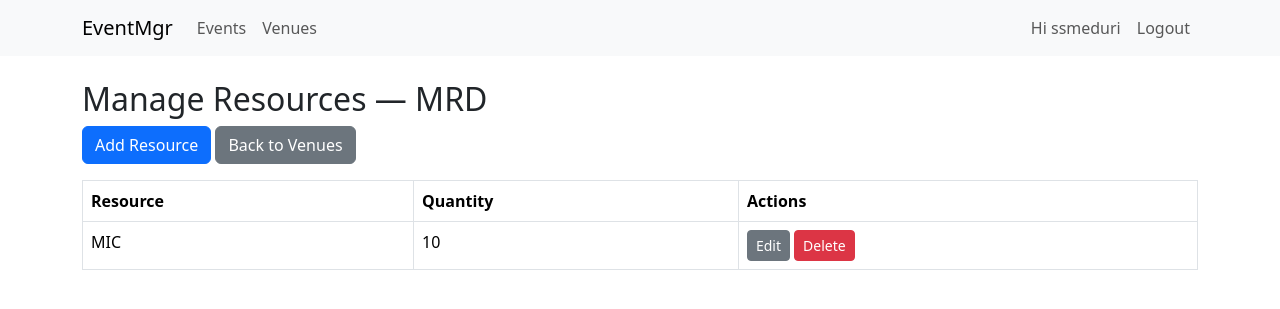
After one commit to Gitmama123/EventManagement, a Flask app: page /venue/1/resources in a window 1280 px wide. The commit adds this page. Shown: the top 309 px of the page. Run offline with Flask 3, Linux system fonts and the light colour scheme; a user stored in the database is signed in.

Commit message:
Add venue resource management with full CRUD and UI integration
Implemented complete resource management under Venue Management.

- Added Resource model and database relationship to Venue
- Added ResourceForm to handle input validation
- Added CRUD routes for adding, editing, and deleting resources
- Added "Manage Resources" UI button in venues list
- Created templates for listing and editing venue resources
- Integrated Bootstrap styling and validation messages

This update completes structured resource handling for each venue.

```diff
--- a/app/routes.py
+++ b/app/routes.py
@@ -1,6 +1,6 @@
 from flask import Blueprint, render_template, redirect, url_for, request, flash
 from flask_login import login_required, current_user
-from .models import Venue, Event
+from .models import Venue, Event, Resource
 from . import db
 from datetime import datetime
 
@@ -31,7 +31,7 @@ def add_venue():
     from .forms import VenueForm
     form = VenueForm()
     if form.validate_on_submit():
-        v = Venue(name=form.name.data.strip(), capacity=form.capacity.data, resources=form.resources.data)
+        v = Venue(name=form.name.data.strip(), capacity=form.capacity.data)
         db.session.add(v)
         db.session.commit()
         flash("Venue added", "success")
@@ -47,7 +47,6 @@ def edit_venue(venue_id):
     if form.validate_on_submit():
         v.name = form.name.data.strip()
         v.capacity = form.capacity.data
-        v.resources = form.resources.data
         db.session.commit()
         flash("Venue updated", "success")
         return redirect(url_for('main.list_venues'))
@@ -57,7 +56,7 @@ def edit_venue(venue_id):
 @login_required
 def delete_venue(venue_id):
     v = Venue.query.get_or_404(venue_id)
-    # Prevent deletion if there are associated events (safer)
+    # Prevent deletion if there are associated events
     if v.events:
         flash("Cannot delete venue with existing events. Delete its events first.", "danger")
         return redirect(url_for('main.list_venues'))
@@ -65,6 +64,51 @@ def delete_venue(venue_id):
     db.session.commit()
     flash("Venue deleted.", "info")
     return redirect(url_for('main.list_venues'))
+
+# ----------------- RESOURCE ROUTES -----------------
+@main_bp.route('/venue/<int:venue_id>/resources')
+@login_required
+def manage_resources(venue_id):
+    venue = Venue.query.get_or_404(venue_id)
+    return render_template('venues/resources.html', venue=venue)
+
+@main_bp.route('/venue/<int:venue_id>/resource/add', methods=['GET','POST'])
+@login_required
+def add_resource(venue_id):
+    venue = Venue.query.get_or_404(venue_id)
+    from .forms import ResourceForm
+    form = ResourceForm()
+    if form.validate_on_submit():
+        res = Resource(name=form.name.data.strip(), quantity=form.quantity.data, venue_id=venue_id)
+        db.session.add(res)
+        db.session.commit()
+        flash("Resource added", "success")
+        return redirect(url_for('main.manage_resources', venue_id=venue_id))
+    return render_template('venues/resource_add_edit.html', form=form, action="Add", venue=venue)
+
+@main_bp.route('/resource/<int:res_id>/edit', methods=['GET','POST'])
+@login_required
+def edit_resource(res_id):
+    res = Resource.query.get_or_404(res_id)
+    from .forms import ResourceForm
+    form = ResourceForm(obj=res)
+    if form.validate_on_submit():
+        res.name = form.name.data.strip()
+        res.quantity = form.quantity.data
+        db.session.commit()
+        flash("Resource updated", "success")
+        return redirect(url_for('main.manage_resources', venue_id=res.venue_id))
+    return render_template('venues/resource_add_edit.html', form=form, action="Edit", venue=res.venue)
+
+@main_bp.route('/resource/<int:res_id>/delete', methods=['POST'])
+@login_required
+def delete_resource(res_id):
+    res = Resource.query.get_or_404(res_id)
+    venue_id = res.venue_id
+    db.session.delete(res)
+    db.session.commit()
+    flash("Resource deleted", "info")
+    return redirect(url_for('main.manage_resources', venue_id=venue_id))
 
 # ----------------- EVENT ROUTES -----------------
 @main_bp.route('/events')
--- a/app/templates/auth/login.html
+++ b/app/templates/auth/login.html
@@ -2,9 +2,9 @@
 {% block content %}
 <h2>Login</h2>
 <form method="POST">
-  <div class="mb-3"><input class="form-control" name="username" placeholder="Username"></div>
-  <div class="mb-3"><input class="form-control" type="password" name="password" placeholder="Password"></div>
+  <div class="mb-3"><input class="form-control" name="username" placeholder="Username" required></div>
+  <div class="mb-3"><input class="form-control" type="password" name="password" placeholder="Password" required></div>
   <button class="btn btn-primary">Login</button>
-  <a href="{{ url_for('auth.register') }}">Register</a>
+  <a class="btn btn-link" href="{{ url_for('auth.register') }}">Register</a>
 </form>
 {% endblock %}
--- a/app/templates/auth/register.html
+++ b/app/templates/auth/register.html
@@ -2,8 +2,9 @@
 {% block content %}
 <h2>Register</h2>
 <form method="POST">
-  <div class="mb-3"><input class="form-control" name="username" placeholder="Username"></div>
-  <div class="mb-3"><input class="form-control" type="password" name="password" placeholder="Password"></div>
+  <div class="mb-3"><input class="form-control" name="username" placeholder="Username" required></div>
+  <div class="mb-3"><input class="form-control" type="password" name="password" placeholder="Password" required></div>
   <button class="btn btn-success">Sign Up</button>
+  <a class="btn btn-link" href="{{ url_for('auth.login') }}">Back to Login</a>
 </form>
 {% endblock %}
--- a/app/templates/base.html
+++ b/app/templates/base.html
@@ -3,58 +3,31 @@
 <head>
     <meta charset="utf-8">
     <meta name="viewport" content="width=device-width, initial-scale=1">
-
     <title>Event Manager</title>
-
-    <!-- Bootstrap -->
     <link href="https://cdn.jsdelivr.net/npm/bootstrap@5.3.2/dist/css/bootstrap.min.css" rel="stylesheet">
 </head>
-
 <body>
 
-<!-- NAVBAR -->
 <nav class="navbar navbar-expand-lg navbar-light bg-light mb-4">
   <div class="container">
+    <a class="navbar-brand" href="{{ url_for('main.index') }}">EventMgr</a>
 
-    <!-- Brand -->
-    <a class="navbar-brand" href="{{ url_for('main.index') }}">Planaroma</a>
-
-    <!-- Main Navigation -->
     <ul class="navbar-nav me-auto">
-
-      <!-- Events -->
-      <li class="nav-item">
-        <a class="nav-link" href="{{ url_for('main.list_events') }}">Events</a>
-      </li>
-
-      <!-- Venues -->
-      <li class="nav-item">
-        <a class="nav-link" href="{{ url_for('main.list_venues') }}">Venues</a>
-      </li>
-
+      <li class="nav-item"><a class="nav-link" href="{{ url_for('main.list_events') }}">Events</a></li>
+      <li class="nav-item"><a class="nav-link" href="{{ url_for('main.list_venues') }}">Venues</a></li>
     </ul>
 
-    <!-- Right Side: Auth -->
     <ul class="navbar-nav ms-auto">
       {% if current_user.is_authenticated %}
-        <li class="nav-item">
-          <a class="nav-link">Hi {{ current_user.username }}</a>
-        </li>
-
-        <li class="nav-item">
-          <a class="nav-link" href="{{ url_for('auth.logout') }}">Logout</a>
-        </li>
+        <li class="nav-item"><a class="nav-link">Hi {{ current_user.username }}</a></li>
+        <li class="nav-item"><a class="nav-link" href="{{ url_for('auth.logout') }}">Logout</a></li>
       {% else %}
-        <li class="nav-item">
-          <a class="nav-link" href="{{ url_for('auth.login') }}">Login</a>
-        </li>
+        <li class="nav-item"><a class="nav-link" href="{{ url_for('auth.login') }}">Login</a></li>
       {% endif %}
     </ul>
-
   </div>
 </nav>
 
-<!-- PAGE CONTENT -->
 <div class="container">
     {% with messages = get_flashed_messages(with_categories=true) %}
       {% if messages %}
@@ -70,7 +43,6 @@
     {% block content %}{% endblock %}
 </div>
 
-<!-- Bootstrap Script -->
 <script src="https://cdn.jsdelivr.net/npm/bootstrap@5.3.2/dist/js/bootstrap.bundle.min.js"></script>
 </body>
 </html>
--- a/app/templates/events/add_edit.html
+++ b/app/templates/events/add_edit.html
@@ -1,5 +1,4 @@
 {% extends 'base.html' %}
-
 {% block content %}
 <h2>{{ action }} Event</h2>
 
@@ -41,5 +40,4 @@
     <button class="btn btn-primary">{{ action }}</button>
     <a href="{{ url_for('main.list_events') }}" class="btn btn-secondary">Cancel</a>
 </form>
-
 {% endblock %}
--- a/app/templates/events/list.html
+++ b/app/templates/events/list.html
@@ -3,9 +3,8 @@
 
 <div class="d-flex justify-content-between align-items-center mb-3">
     <h2>Events</h2>
-
     {% if current_user.is_authenticated %}
-    <a class="btn btn-primary" href="{{ url_for('main.add_event') }}">Add Event</a>
+      <a class="btn btn-primary" href="{{ url_for('main.add_event') }}">Add Event</a>
     {% endif %}
 </div>
 
@@ -36,7 +35,6 @@
             {% if current_user.is_authenticated %}
             <td>
                 <a class="btn btn-sm btn-secondary" href="{{ url_for('main.edit_event', event_id=e.id) }}">Edit</a>
-
                 <form method="POST" action="{{ url_for('main.delete_event', event_id=e.id) }}" style="display:inline-block" onsubmit="return confirm('Delete event?');">
                     <button class="btn btn-sm btn-danger">Delete</button>
                 </form>
--- a/app/templates/venues/add_edit.html
+++ b/app/templates/venues/add_edit.html
@@ -15,13 +15,7 @@
         {{ form.capacity(class_="form-control") }}
     </div>
 
-    <div class="mb-3">
-        {{ form.resources.label }}
-        {{ form.resources(class_="form-control") }}
-    </div>
-
     <button class="btn btn-primary">{{ action }}</button>
     <a href="{{ url_for('main.list_venues') }}" class="btn btn-secondary">Cancel</a>
 </form>
-
 {% endblock %}
--- /dev/null
+++ b/app/templates/venues/resources.html
@@ -0,0 +1,30 @@
+{% extends 'base.html' %}
+{% block content %}
+<h2>Manage Resources — {{ venue.name }}</h2>
+
+<div class="mb-3">
+  <a class="btn btn-primary" href="{{ url_for('main.add_resource', venue_id=venue.id) }}">Add Resource</a>
+  <a class="btn btn-secondary" href="{{ url_for('main.list_venues') }}">Back to Venues</a>
+</div>
+
+<table class="table table-bordered">
+  <thead><tr><th>Resource</th><th>Quantity</th><th>Actions</th></tr></thead>
+  <tbody>
+    {% for r in venue.resources_list %}
+    <tr>
+      <td>{{ r.name }}</td>
+      <td>{{ r.quantity }}</td>
+      <td>
+        <a class="btn btn-sm btn-secondary" href="{{ url_for('main.edit_resource', res_id=r.id) }}">Edit</a>
+
+        <form method="POST" action="{{ url_for('main.delete_resource', res_id=r.id) }}" style="display:inline-block" onsubmit="return confirm('Delete resource?');">
+          <button class="btn btn-sm btn-danger">Delete</button>
+        </form>
+      </td>
+    </tr>
+    {% else %}
+    <tr><td colspan="3" class="text-center">No resources added yet.</td></tr>
+    {% endfor %}
+  </tbody>
+</table>
+{% endblock %}
```
Also changed, not shown: app/forms.py (+12 -5 lines), app/models.py (+22 -2 lines), app/templates/venues/list.html (+11 -3 lines), app/templates/venues/resource_add_edit.html (added, +22 -0 lines), instance/app.db.
